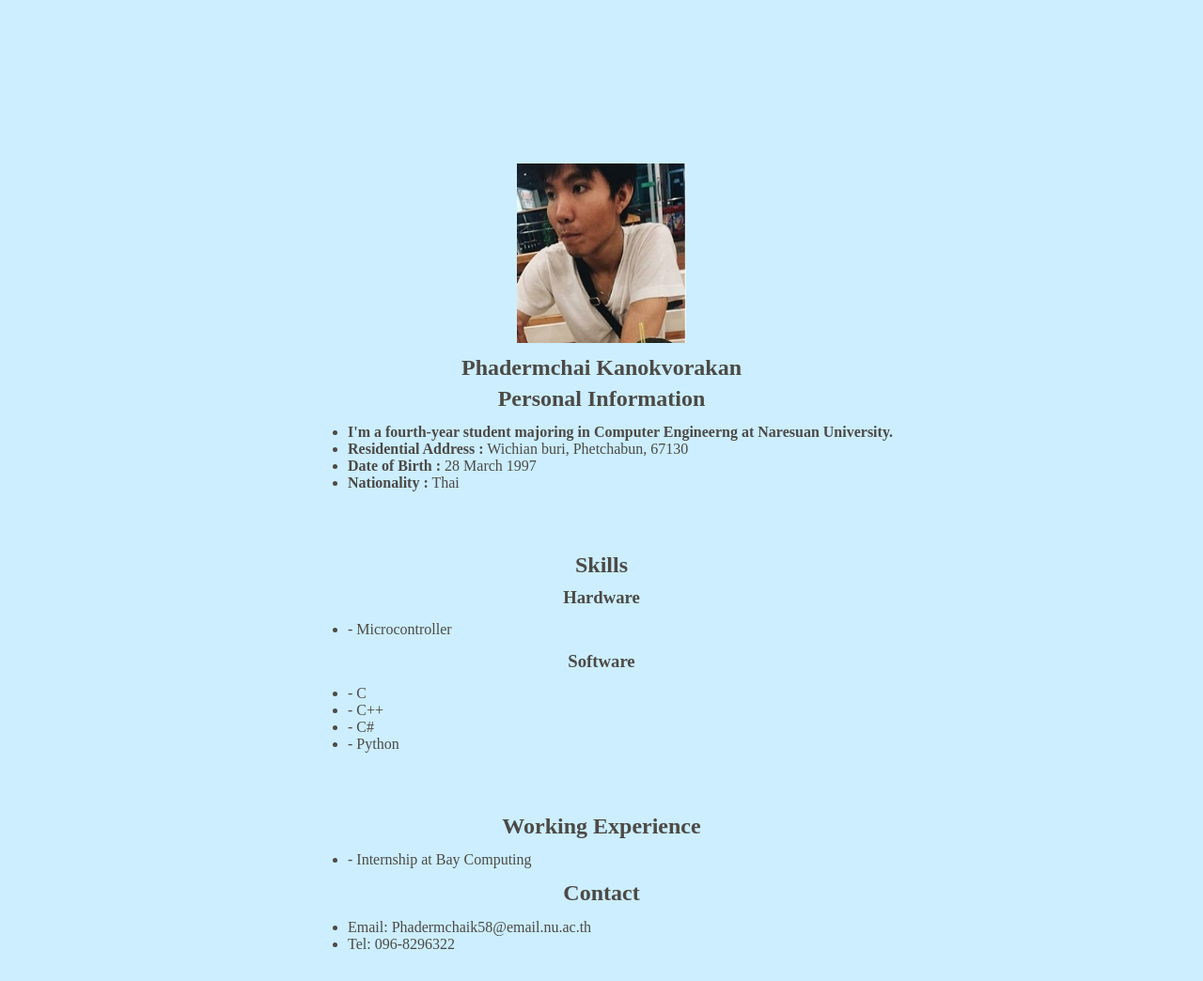
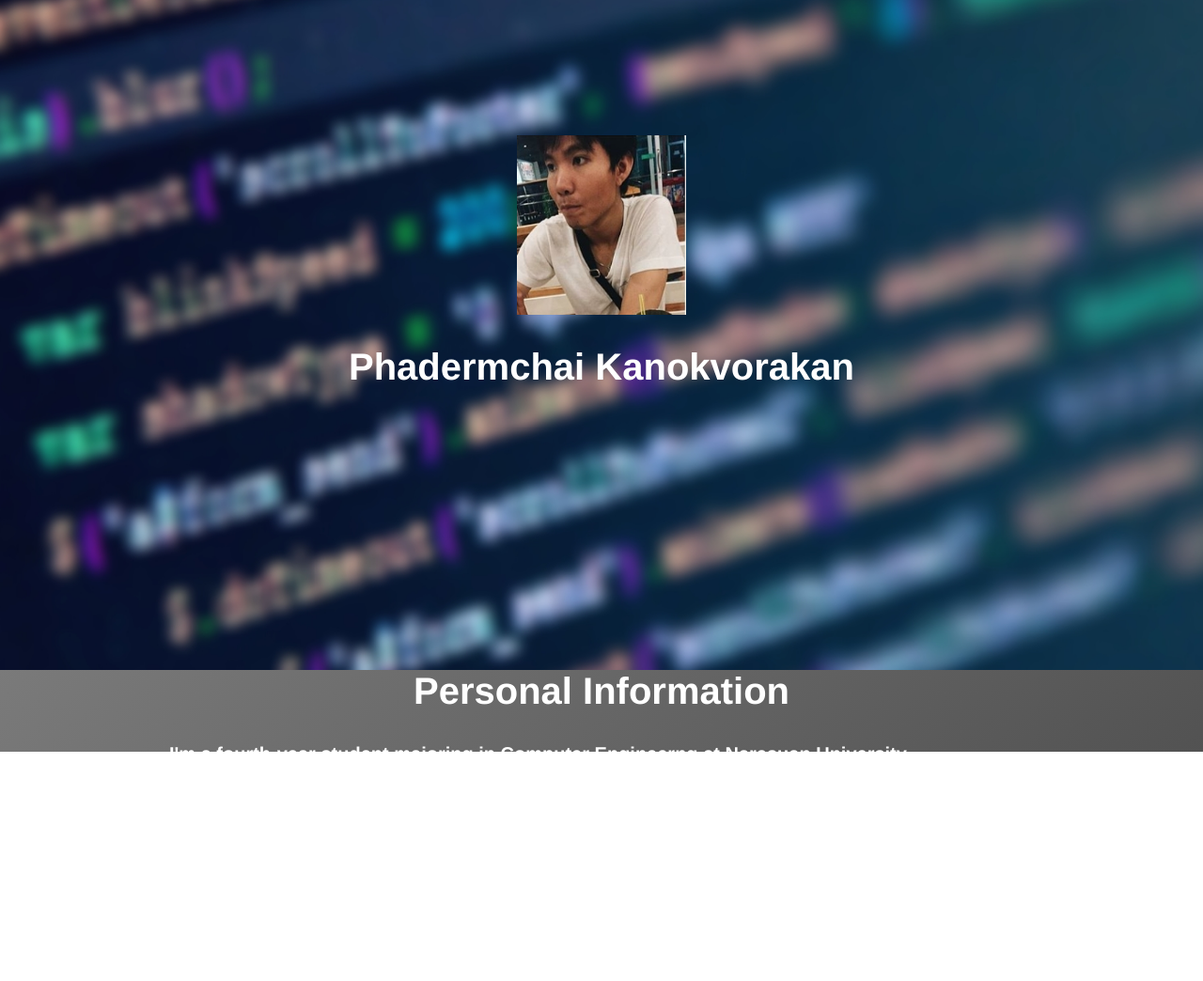
Before and after one commit to phadermchai/Deploy-Resume-With-Docker, a website: page index.html in a window 1280 px wide. Shown: the whole page at 94% size. After the commit the page ends 800 px from the top, so only its background shows below. Drawn offline with Linux system fonts and the light colour scheme.

Commit message:
Update cssfile.css

```diff
--- a/cssfile.css
+++ b/cssfile.css
@@ -1,22 +1,127 @@
-body{
-	margin: 30px;
-	color:#4c4a46 ;
-	background-color: #cceeff;
+*{
+	font-family: Helvetica;
 }
 
-h1,h3{
+body,html{
+	margin:auto;
+	padding:auto;
+}
+
+.wrapper {
+  /* The height needs to be set to a fixed value for the effect to work.
+   * 100vh is the full height of the viewport. */
+  height: 100vh;
+  /* The scaling of the images would add a horizontal scrollbar, so disable x overflow. */
+  overflow-x: hidden;
+  /* Enable scrolling on the page. */
+  overflow-y: auto;
+  /* Set the perspective to 2px. This is essentailly the simulated distance from the viewport to transformed objects.*/
+  perspective: 2px;
+}
+
+.Intro{
 	text-align:center;
-	line-height: 10pt;
+}
+
+#NameText{
+	font-size:40px;
+	text-align:center;
+	color: white;
+}
+
+#ProfileText{
+	font-size:40px;
+	color: white;
+	text-align:center;
+}
+
+#SkillText{
+	font-size:40px;
+	color: white;
+	text-align:center;
+}
+
+#WorkText{
+	font-size:40px;
+	color: white;
+	text-align:center;
+}
+
+#ContectText{
+	font-size:40px;
+	color: white;
+	text-align:center;
 }
 
 p{
-	font-size:24px;
-	color:#ffc700;
-	margin-left: 300px;
-	font-weight: bold;
-	text-decoration: underline;
+	color: white;
 }
 
-li{
-	margin-left: 300px;
+h3{
+	color: white;
+	text-indent:100px;
 }
+
+ul{
+	list-style-type: none;
+	color: white;
+	font-size:20px;
+	text-align: justify;
+	text-indent: 140px;
+}
+
+.line{
+	width: 100%;
+	border-bottom: 1px solid black;
+	position: absolute;
+}
+
+.section {
+  /* Needed for children to be absolutely positioned relative to the parent. */
+  position: relative;
+  /* The height of the container. Must be set, but it doesn't really matter what the value is. */
+  height: 85vh;
+
+  /* For text formatting. */
+  justify-content: center;
+  color: white;
+}
+
+.parallax::after {
+  /* Display and position the pseudo-element */
+  content: " ";
+  position: absolute;
+  top: 0;
+  right: 0;
+  bottom: 0;
+  left: 0;
+
+  /* Move the pseudo-element back away from the camera,
+   * then scale it back up to fill the viewport.
+   * Because the pseudo-element is further away, it appears to move more slowly, like in real life. */
+  transform: translateZ(-1px) scale(1.5);
+  /* Force the background image to fill the whole element. */
+
+  background-size: 100%;
+  /* Keep the image from overlapping sibling elements. */
+  z-index: -1;
+}
+
+/* The styling for the static div. */
+.static {
+  width:100%;
+  height:140vh;
+  background: linear-gradient(to bottom right, #7a7a7a, #303030)
+}
+
+/* Sets the actual background images to adorable kitties. This part is crucial. */
+.bg1::after {
+  width:100%;
+  height:100vh;
+  background-image: url('wall.jpg');
+}
+.bg2::after {
+width:100%;
+  height:40vh;
+  background-image: url('wall2.jpg');
+}
```
